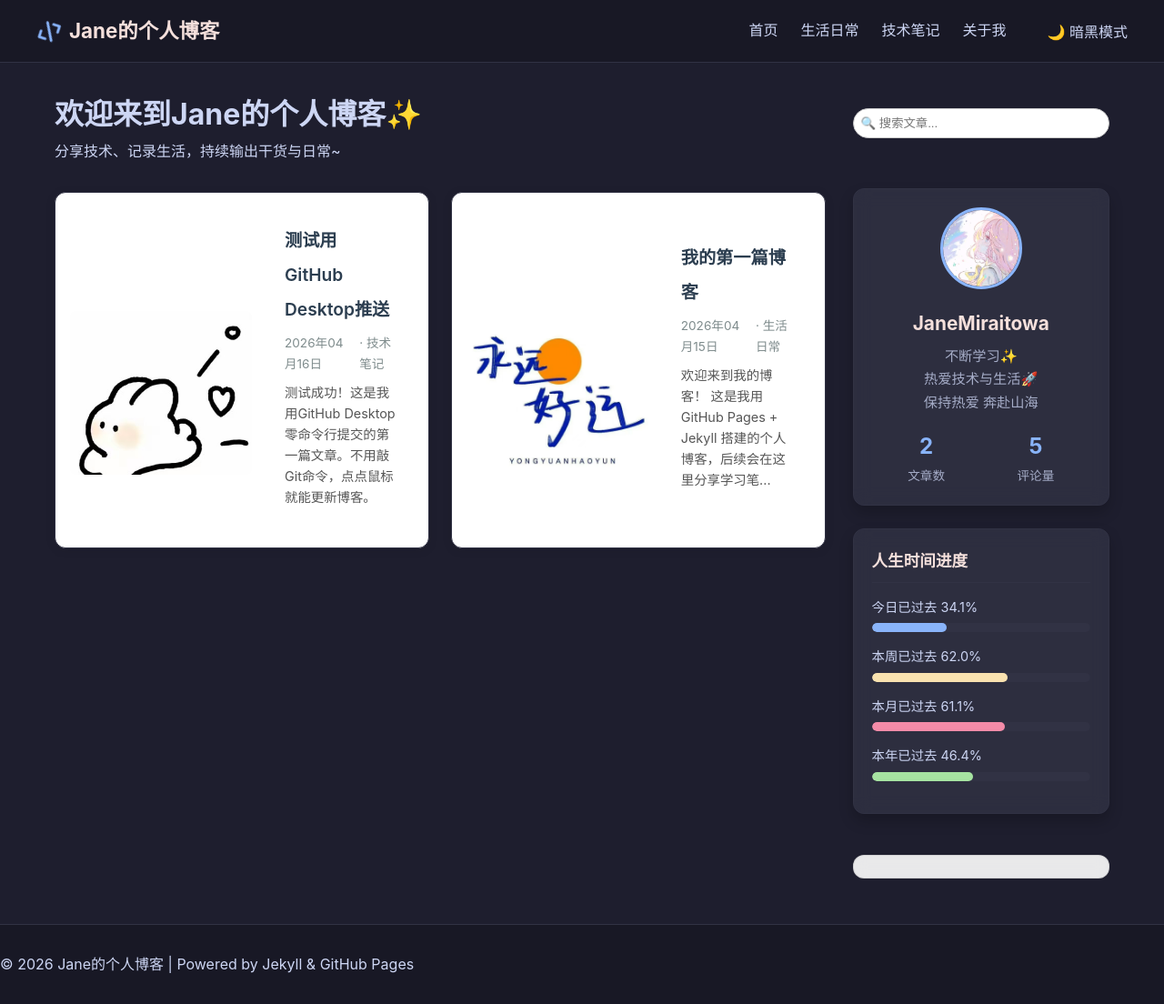
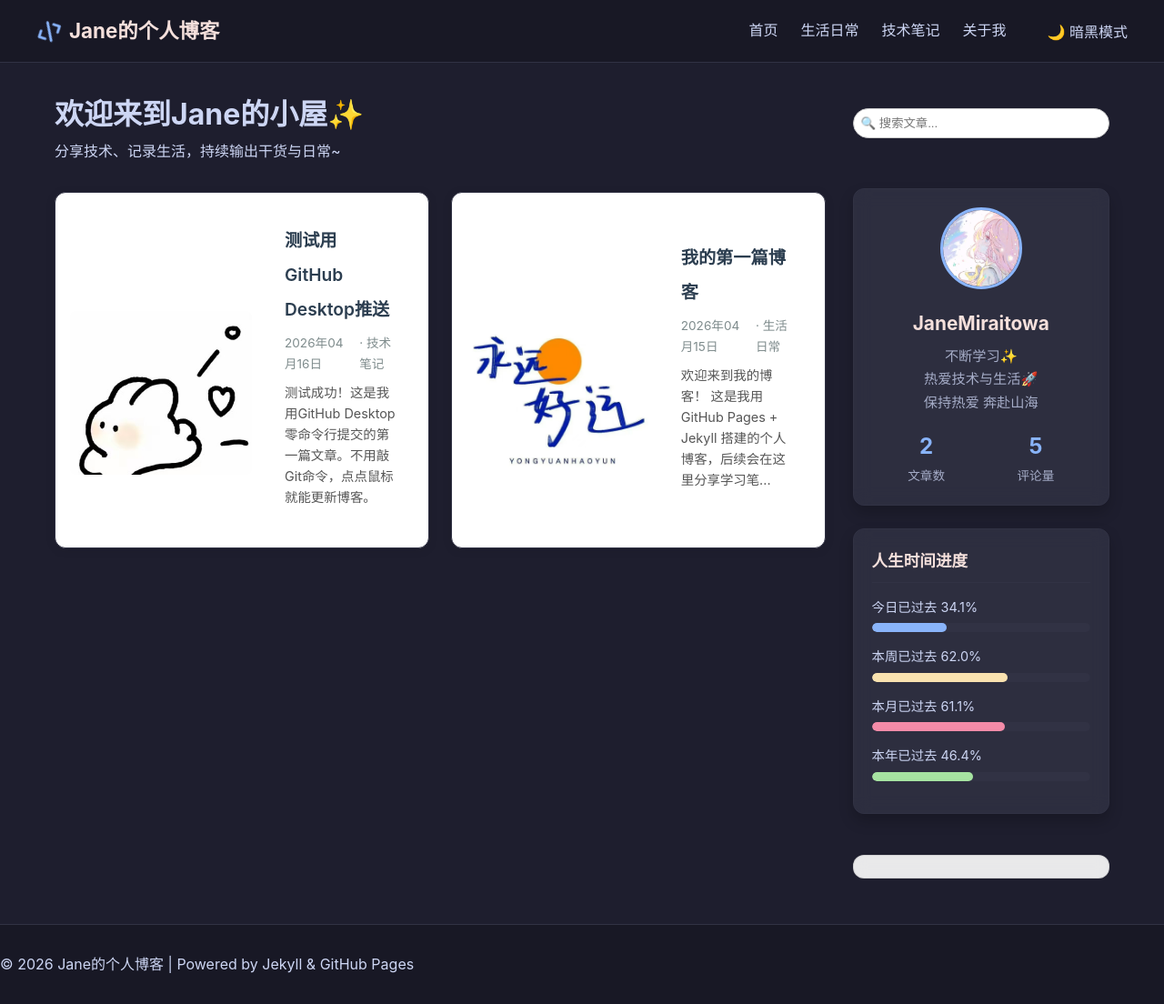
Before and after one commit to JaneMiraitowa/JaneMiraitowa.github.io, a Jekyll site: the page built from index.html, in a window 1280 px wide and 1104 px high. Shown: the whole window at 91% size. Built offline with Jekyll 4.4.1, drawn with Linux system fonts in a browser that asks for light colours; comment, search, counter and statistics services are not loaded.

Commit message:
Update index.html

```diff
--- a/index.html
+++ b/index.html
@@ -4,7 +4,7 @@ title: 首页
 ---
 
 <div class="hero">
-  <h1>欢迎来到Jane的个人博客✨</h1>
+  <h1>欢迎来到Jane的小屋✨</h1>
   <p>分享技术、记录生活，持续输出干货与日常~</p>
 </div>
 
```
